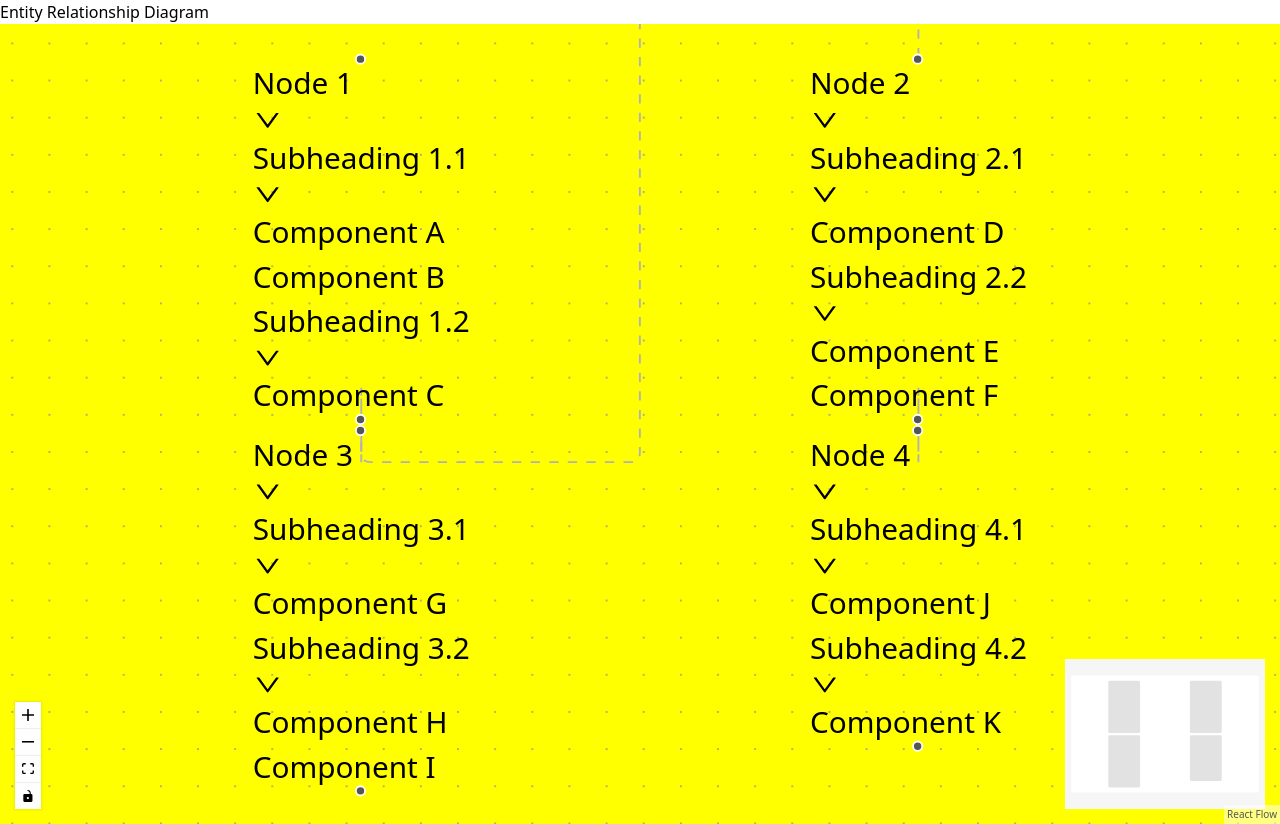
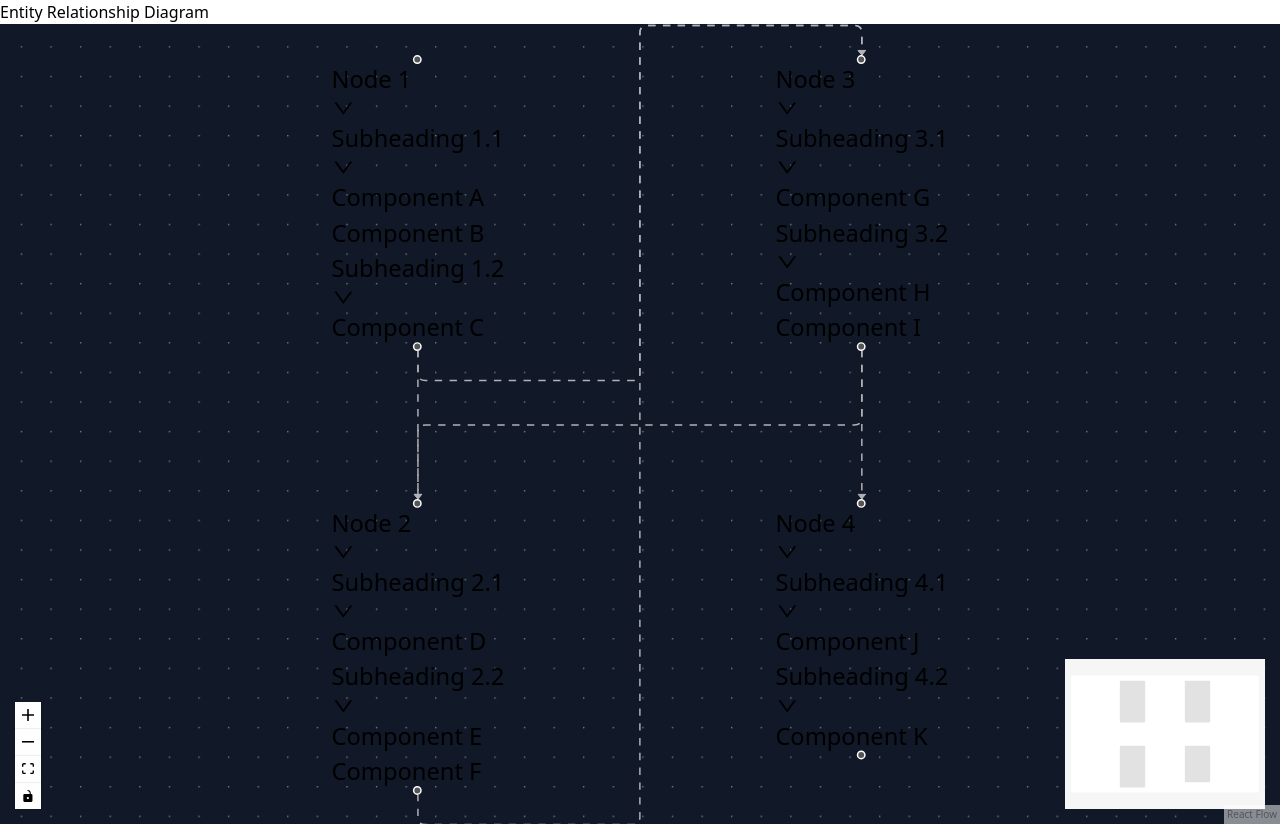
Before and after one commit to Anmol0987/React_Flow_EntityDiagram, a React (Vite) app: page / in a window 1280 px wide. Built offline with nearby package versions, Linux system fonts and the light colour scheme.

Commit message:
custom node changed

```diff
--- a/src/CustomNode.jsx
+++ b/src/CustomNode.jsx
@@ -10,14 +10,14 @@ const CustomNode = ({ data }) => {
   const toggleSubCollapse = () => setSubCollapsed(!subCollapsed);
 
   return (
-    <div className="p-4 border border-gray-300 rounded bg-white shadow-md">
-      <div className="flex justify-between border-b-2 border-black items-center">
-        <h3>{data.label}</h3>
+    <div className="p-4 border border-blue-300 rounded bg-white shadow-md">
+      <div className="flex justify-between font-bold items-center">
+        <h3 className='text-2xl'>{data.label}</h3>
         <AiOutlineDown className="cursor-pointer" onClick={toggleCollapse} />
       </div>
       {!collapsed && (
         <div className="mt-2">
-          <div className="flex justify-between border-b-2 border-black  items-center">
+          <div className="flex justify-between font-bold items-center">
             <h4>{data.subheading1}</h4>
             <AiOutlineDown className="cursor-pointer" onClick={toggleSubCollapse} />
           </div>
@@ -29,7 +29,7 @@ const CustomNode = ({ data }) => {
             </ul>
           )}
 
-          <div className="flex justify-between border-b-2 border-black  items-center mt-2">
+          <div className="flex justify-between font-bold  items-center mt-2">
             <h4>{data.subheading2}</h4>
             <AiOutlineDown className="cursor-pointer" onClick={toggleSubCollapse} />
           </div>
--- a/src/ERDiagram.jsx
+++ b/src/ERDiagram.jsx
@@ -36,7 +36,7 @@ const initialNodes = [
       subheading2: 'Subheading 2.2',
       components2: ['Component E', 'Component F'],
     },
-    position: { x: 400, y: 100 },
+    position: { x: 100, y: 400 },
   },
   {
     id: '3',
@@ -48,7 +48,7 @@ const initialNodes = [
       subheading2: 'Subheading 3.2',
       components2: ['Component H', 'Component I'],
     },
-    position: { x: 100, y: 300 },
+    position: { x: 400, y: 100 },
   },
   {
     id: '4',
@@ -60,27 +60,36 @@ const initialNodes = [
       subheading2: 'Subheading 4.2',
       components2: ['Component K'],
     },
-    position: { x: 400, y: 300 },
+    position: { x: 400, y: 400 },
   },
 ];
 
+// const initialEdges = [
+//   { id: 'e1-2', source: '1', target: '2', type: 'smoothstep',color:"white", animated: true },
+//   { id: 'e1-3', source: '1', target: '3', type: 'smoothstep', animated: true },
+//   { id: 'e2-4', source: '2', target: '4', type: 'smoothstep', animated: true },
+// ];
 const initialEdges = [
-  { id: 'e1-2', source: '1', target: '2', type: 'smoothstep',color:"white", animated: true },
-  { id: 'e1-3', source: '1', target: '3', type: 'smoothstep', animated: true },
-  { id: 'e2-4', source: '2', target: '4', type: 'smoothstep', animated: true },
+  { id: 'e1-2', source: '1', target: '2', markerEnd: {type: 'arrowclosed',markerHeight:30,markerWidth:30}, type: 'smoothstep', animated: true },
+  { id: 'e1-3', source: '1', target: '3' ,markerEnd: {type: 'arrowclosed'}, type: 'smoothstep', animated: true},
+  { id: 'e2-3', source: '2', target: '3',markerEnd: {type: 'arrowclosed'}, type: 'smoothstep', animated: true },
+  { id: 'e3-4', source: '3', target: '4',markerEnd: {type: 'arrowclosed'}, type: 'smoothstep', animated: true },
+  { id: 'e3-2', source: '3', target: '2',markerEnd: {type: 'arrowclosed'}, type: 'smoothstep', animated: true }
 ];
+
 
 const ERDiagram = () => {
   const [nodes, setNodes, onNodesChange] = useNodesState(initialNodes);
   const [edges, setEdges, onEdgesChange] = useEdgesState(initialEdges);
 
   const onConnect = useCallback(
-    (params) => setEdges((eds) => addEdge(params, eds)),
+    (params) =>
+      setEdges((eds) => addEdge({ ...params, markerEnd: { type: 'arrowclosed',markerWidth: 30, markerHeight: 30 } }, eds)),
     [setEdges]
   );
 
   return (
-    <div style={{background: "yellow", width: '100vw', height: '100vh' }}>
+    <div style={{background: "#111827", width: '100vw', height: '100vh' }}>
       <ReactFlow
         nodes={nodes}
         edges={edges}
```
